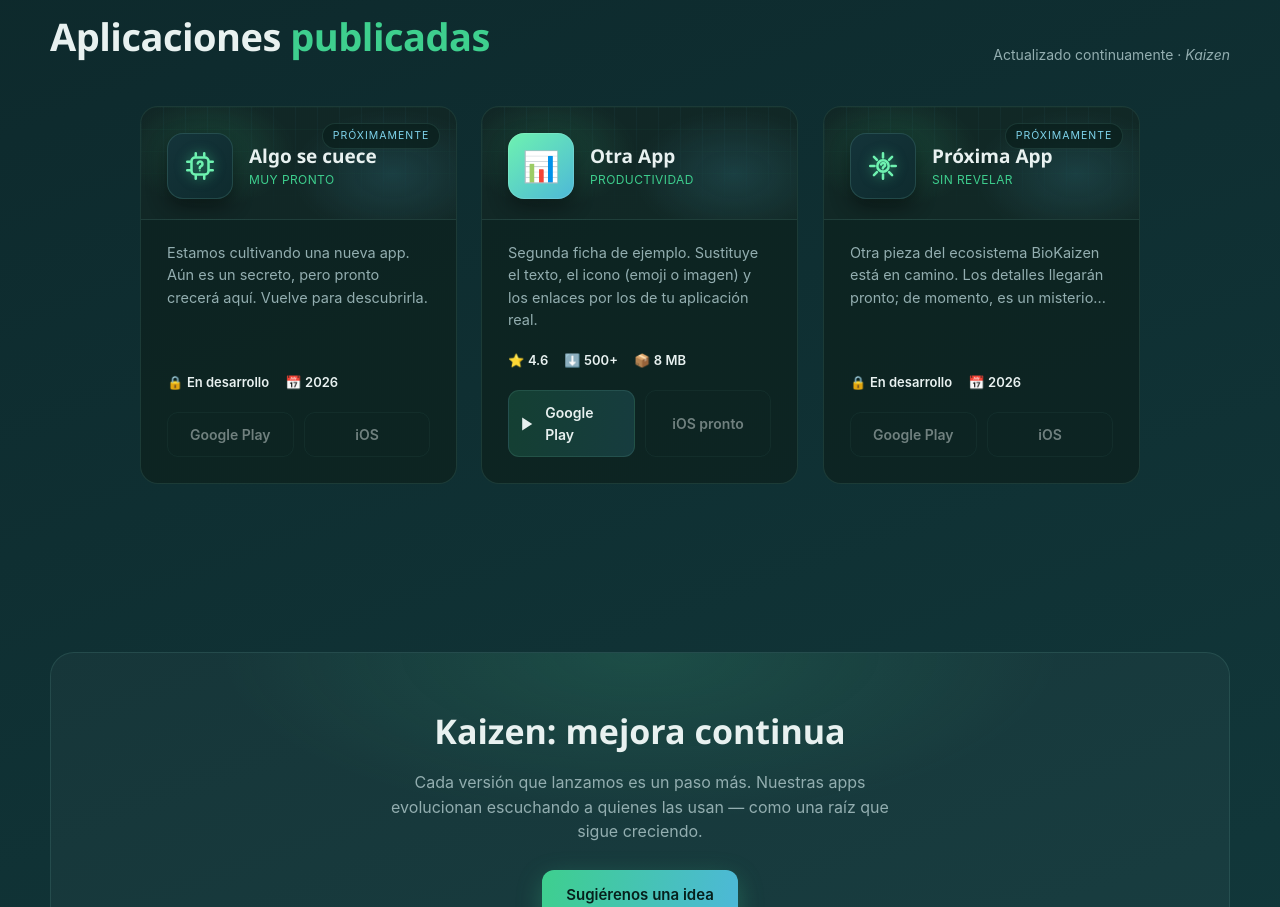
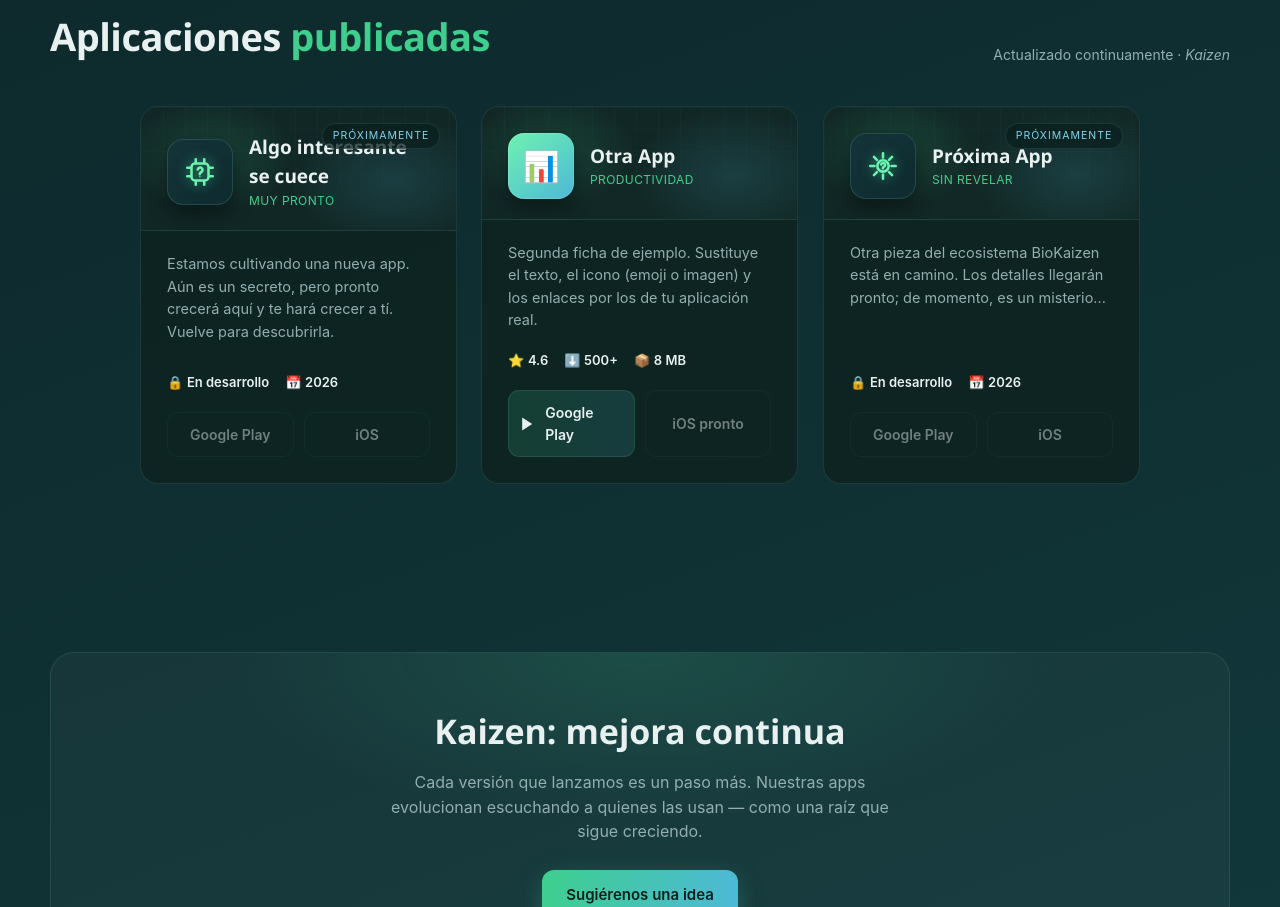
Before and after one commit to BioKaizen/BioKaizen-Hall, a plain HTML site: page index.html in a window 1280 px wide. Shown: the part 1140-2047 px from the top of the page. Drawn offline with Linux system fonts and the light colour scheme.

Commit message:
Update index.html

```diff
--- a/index.html
+++ b/index.html
@@ -407,11 +407,11 @@
           </svg>
         </div>
         <div class="app-head-text">
-          <div class="app-title">Algo se cuece</div>
+          <div class="app-title">Algo interesante se cuece</div>
           <div class="app-cat">Muy pronto</div>
         </div>
       </div>
-      <p class="app-desc">Estamos cultivando una nueva app. Aún es un secreto, pero pronto crecerá aquí. Vuelve para descubrirla.</p>
+      <p class="app-desc">Estamos cultivando una nueva app. Aún es un secreto, pero pronto crecerá aquí y te hará crecer a tí. Vuelve para descubrirla.</p>
       <div class="app-meta">
         <span>🔒 <b>En desarrollo</b></span>
         <span>📅 <b>2026</b></span>
```
